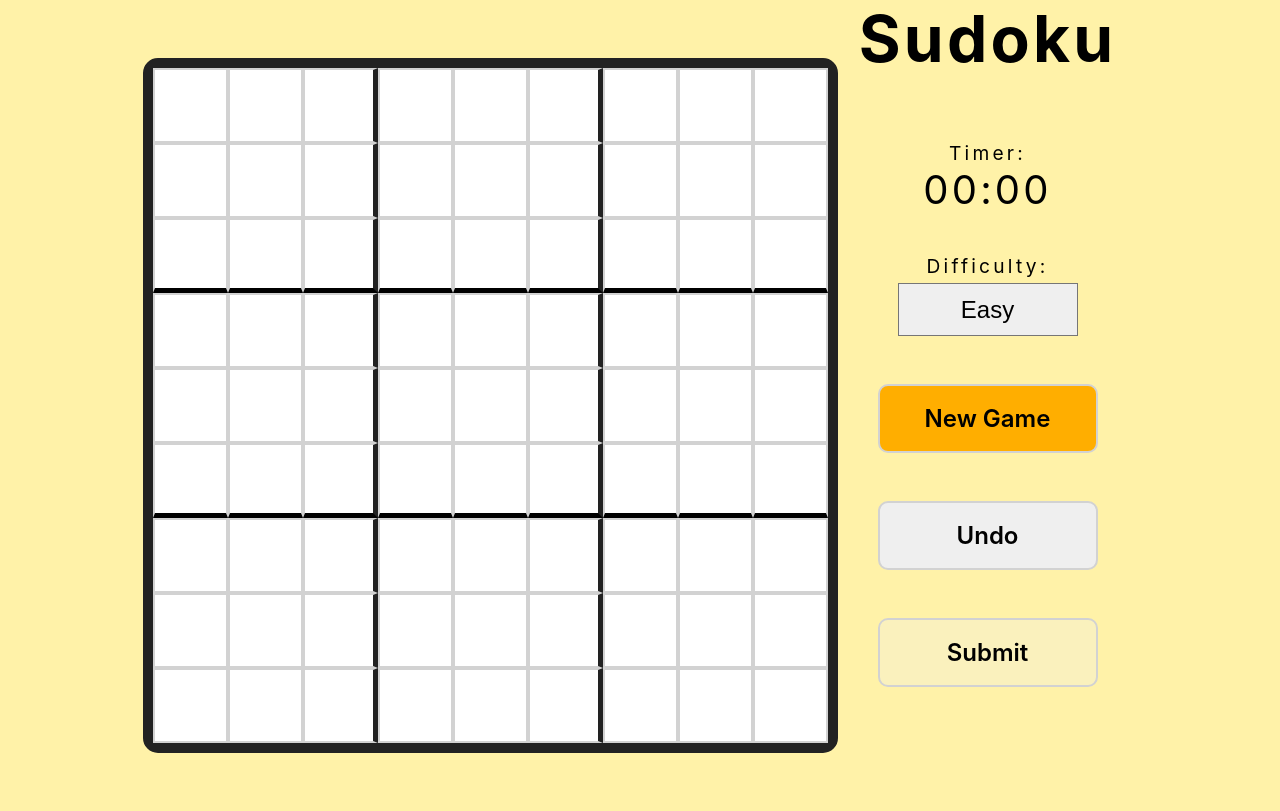
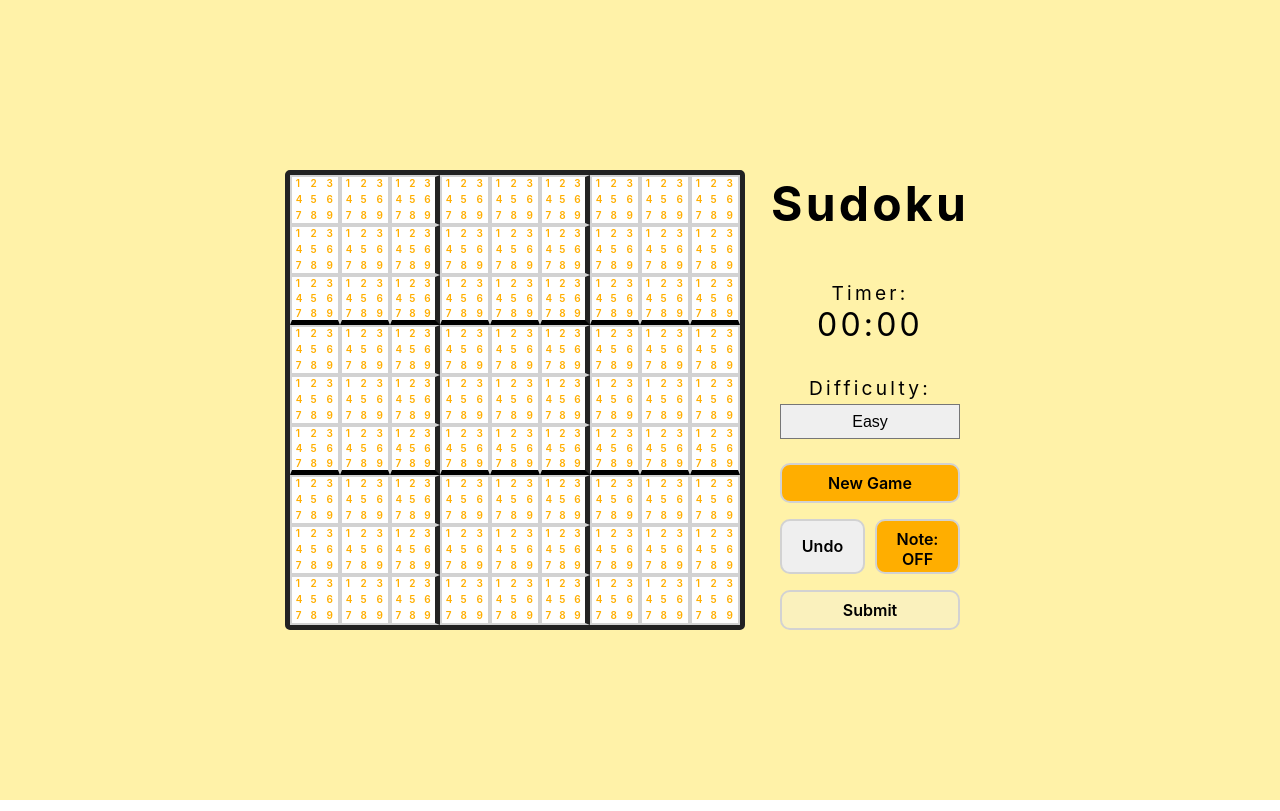
Before and after one commit to tangyvo/sudoku, a React (Create React App) app: page / in a window 1280 px wide. Built offline with nearby package versions, Linux system fonts and the light colour scheme.

Commit message:
working on the notes feature

```diff
--- a/src/App.js
+++ b/src/App.js
@@ -14,7 +14,8 @@ const App = () => {
   const [fullGrid, setFullGrid] = useState(false);
   const [error, setError] = useState(false);
   const [focus, setFocus] = useState(null);
-
+  const [note, setNote] = useState(false);
+  const [noteArr, setNoteArr] = useState(Array(81).fill([]));
   const [won, setWon] = useState(false);
 
   const newGame = () => {
@@ -32,6 +33,11 @@ const App = () => {
         setGameStart(true);
       });
   };
+
+  useEffect(() => {
+    let noteArrCopy = noteArr.map((arr, i) => [i, []])
+    setNoteArr(noteArrCopy);
+  }, [])
 
   useEffect(() => {
     let emptyBlock = grid.filter((block) => block === "0" || block === "")
@@ -52,14 +58,12 @@ const App = () => {
       }
       combination = combination.sort().join("");
       if (combination !== "123456789") {
-        console.log(combination, "no match", "ARRAY: ", arr);
         noMatch = true;
         setError(true);
       }
     }
 
     if (!noMatch) {
-      console.log(`you've won`);
       setError(false);
       setWon(true);
       let endTime = timer;
@@ -111,11 +115,16 @@ const App = () => {
       let gridHistoryCopy = gridHistory;
       gridHistoryCopy.push(gridCopy);
       setGridHistory(gridHistoryCopy);
-      console.log(gridHistory);
     }
 
     return e.target.value;
   };
+
+  const prevFocusRef  = useRef();
+
+  useEffect(() => {
+    prevFocusRef.current = focus;
+  })
 
   const moveFocus = (e) => {
     let focusCopy = focus;
@@ -129,12 +138,16 @@ const App = () => {
       focusCopy -= 9;
     }
 
-    if (focusCopy > 80 || focusCopy < 0) return;
-    setFocus(focusCopy);
+    // if (focusCopy > 80 || focusCopy < 0) return;
+    // setFocus(focusCopy);
 
-    if (document.getElementById(focusCopy)) {
-      document.getElementById(focusCopy).focus();
-    }
+    // let focusElem = document.getElementById(focusCopy);
+
+    // if (focusElem.classList.contains("block")) {
+    //   focusElem.focus();
+    // } else {
+    //   document.getElementById(prevFocusRef.current).blur();
+    // }
   };
 
   const handleFocus = (index) => {
@@ -151,11 +164,34 @@ const App = () => {
   const handleUndo = () => {
     let lastStep = gridHistory.length - 2;
     if (lastStep < 0) return;
-
     setGrid(gridHistory[lastStep]);
-    let updateGridHistory = gridHistory.splice(0, gridHistory.length-1);
+    let updateGridHistory = gridHistory.splice(0, gridHistory.length - 1);
     setGridHistory(updateGridHistory);
   };
+
+  const noteMode = () => {
+    setNote(!note);
+  }
+
+
+  useEffect(() => {
+    window.addEventListener("keydown", e => {
+      if (e.keyCode < 49 || e.keyCode > 57) return
+
+      const noteArrayCopy = noteArr;
+
+      const nums = noteArrayCopy[focus][1];
+
+      if (nums.includes(e.keyCode)) {
+        nums.join('').replace(e.keyCode, '').split('');
+      } else {
+        nums.push(e.keyCode);
+      }
+
+      console.log(nums)
+    });
+
+  }, [noteMode])
 
   return (
     <>
@@ -177,6 +213,8 @@ const App = () => {
           error={error}
           undo={handleUndo}
           gameStart={gameStart}
+          noteMode={noteMode}
+          note={note}
         />
       </div>
       <Won won={won} newGame={newGame} />
--- a/src/component/Block.jsx
+++ b/src/component/Block.jsx
@@ -1,4 +1,5 @@
 import React from "react";
+import Notes from './Notes';
 
 const Block = ({
   userInput,
@@ -12,12 +13,18 @@ const Block = ({
   return (
     <>
       {/* <div className="block">{index}</div> */}
-      {original !== "0" ? (
-        <div className={index === focus ? "original focus" : "original"}>
+      <div className="block notes">
+        <Notes />
+      </div>
+      {/* {original !== "0" ? (
+        <div
+          id={index}
+          className={index === focus ? "original focus" : "original"}
+        >
           {original}
         </div>
       ) : !gameStart ? (
-        <div className="block"></div>
+        <div className="block" id={index}></div>
       ) : (
         <input
           id={index}
@@ -28,7 +35,7 @@ const Block = ({
           onChange={(e) => userInput(e, index)}
           onClick={() => handleFocus(index)}
         />
-      )}
+      )} */}
     </>
   );
 };
--- a/src/component/Game.jsx
+++ b/src/component/Game.jsx
@@ -15,7 +15,6 @@ const Game = ({ grid, originalGrid, userInput, gameStart, focus, handleFocus })
           gameStart={gameStart}
           focus={focus}
           handleFocus={handleFocus}
-
         />
       ))}
     </div>
--- a/src/component/Menu.jsx
+++ b/src/component/Menu.jsx
@@ -1,7 +1,17 @@
 import React from "react";
 
-const Menu = ({ newGame, handleSubmit, handleDifficulty, timer, fullGrid, error, undo, gameStart}) => {
-
+const Menu = ({
+  newGame,
+  handleSubmit,
+  handleDifficulty,
+  timer,
+  fullGrid,
+  error,
+  undo,
+  gameStart,
+  noteMode,
+  note
+}) => {
   return (
     <nav className="menu">
       <h1 className="title">Sudoku</h1>
@@ -13,16 +23,19 @@ const Menu = ({ newGame, handleSubmit, handleDifficulty, timer, fullGrid, error,
         <option value="medium">Medium</option>
         <option value="hard">Hard</option>
       </select>
-      <button
-        className="btn btn-start active"
-        onClick={newGame}
-      >
+      <button className="btn btn-start active" onClick={newGame}>
         New Game
       </button>
+      <div className="btn-small">
+        <button
+          className={gameStart ? "btn btn-undo active" : "btn btn-undo"}
+          onClick={undo}
+        >
+          Undo
+        </button>
 
-      <button className={gameStart ? 'btn btn-undo active' : 'btn btn-undo'}
-      onClick={undo}>Undo</button>
-
+        <button className="btn btn-notes active" onClick={noteMode}>{note ? 'Note: ON' : 'Note: OFF'}</button>
+      </div>
       <button
         className={fullGrid ? "btn btn-submit active" : " btn btn-submit"}
         disabled={fullGrid ? false : true}
@@ -31,7 +44,7 @@ const Menu = ({ newGame, handleSubmit, handleDifficulty, timer, fullGrid, error,
         Submit
       </button>
 
-      <p className={error ? 'error show' : 'error'}>Oops! Try again ...</p>
+      <p className={error ? "error show" : "error"}>Oops! Try again ...</p>
     </nav>
   );
 };
--- /dev/null
+++ b/src/component/Notes.jsx
@@ -0,0 +1,19 @@
+import React from "react";
+
+const Notes = () => {
+  return (
+    <>
+      <div className="note note1">1</div>
+      <div className="note note2">2</div>
+      <div className="note note3">3</div>
+      <div className="note note4">4</div>
+      <div className="note note5">5</div>
+      <div className="note note6">6</div>
+      <div className="note note7">7</div>
+      <div className="note note8">8</div>
+      <div className="note note9">9</div>
+    </>
+  );
+};
+
+export default Notes;
--- a/src/component/WinningCombination.jsx
+++ b/src/component/WinningCombination.jsx
@@ -8,23 +8,23 @@ export const Winners = [
   [54, 55, 56, 57, 58, 59, 60, 61, 62],
   [63, 64, 65, 66, 67, 68, 69, 70, 71],
   [72, 73, 74, 75, 76, 77, 78, 79, 80],
-  // [0, 9, 18, 27, 36, 45, 54, 63, 72],
-  // [1, 10, 19, 28, 37, 46, 55, 64, 73],
-  // [2, 11, 20, 29, 38, 47, 56, 65, 74],
-  // [3, 12, 21, 30, 39, 48, 57, 66, 75],
-  // [4, 13, 22, 31, 40, 48, 57, 66, 75],
-  // [5, 14, 23, 32, 41, 49, 58, 67, 76],
-  // [6, 15, 24, 33, 42, 50, 59, 68, 77],
-  // [7, 16, 25, 34, 43, 51, 60, 69, 78],
-  // [8, 17, 26, 35, 44, 53, 61, 70, 79],
-  // [9, 18, 27, 36, 45, 54, 63, 71, 80],
-  // [0, 1, 2, 9, 10, 11, 18, 19, 20],
-  // [3, 4, 5, 12, 13, 14, 21, 22, 23],
-  // [6, 7, 8, 9, 15, 16, 17, 24, 25, 26],
-  // [27, 28, 29, 36, 37, 38, 45, 46, 47],
-  // [30, 31, 32, 39, 40, 41, 48, 49, 50],
-  // [33, 34, 35, 42, 43, 44, 51, 52, 53],
-  // [54, 55, 56, 63, 64, 65, 72, 73, 74],
-  // [57, 58, 59, 66, 67, 68, 75, 76, 77],
-  // [60, 61, 62, 69, 70, 71, 78, 79, 80]
+  [0, 9, 18, 27, 36, 45, 54, 63, 72],
+  [1, 10, 19, 28, 37, 46, 55, 64, 73],
+  [2, 11, 20, 29, 38, 47, 56, 65, 74],
+  [3, 12, 21, 30, 39, 48, 57, 66, 75],
+  [4, 13, 22, 31, 40, 48, 57, 66, 75],
+  [5, 14, 23, 32, 41, 49, 58, 67, 76],
+  [6, 15, 24, 33, 42, 50, 59, 68, 77],
+  [7, 16, 25, 34, 43, 51, 60, 69, 78],
+  [8, 17, 26, 35, 44, 53, 61, 70, 79],
+  [9, 18, 27, 36, 45, 54, 63, 71, 80],
+  [0, 1, 2, 9, 10, 11, 18, 19, 20],
+  [3, 4, 5, 12, 13, 14, 21, 22, 23],
+  [6, 7, 8, 9, 15, 16, 17, 24, 25, 26],
+  [27, 28, 29, 36, 37, 38, 45, 46, 47],
+  [30, 31, 32, 39, 40, 41, 48, 49, 50],
+  [33, 34, 35, 42, 43, 44, 51, 52, 53],
+  [54, 55, 56, 63, 64, 65, 72, 73, 74],
+  [57, 58, 59, 66, 67, 68, 75, 76, 77],
+  [60, 61, 62, 69, 70, 71, 78, 79, 80]
 ];
--- a/src/index.scss
+++ b/src/index.scss
@@ -2,6 +2,7 @@
   margin: 0;
   padding: 0;
   box-sizing: border-box;
+  // border: 1px solid red;
 }
 
 body {
@@ -27,8 +28,9 @@ $accent: rgb(255, 174, 0);
 
 .title {
   text-align: center;
-  padding-bottom: 1em;
-  font-size: 4rem;
+  padding: 1em 0;
+  font-size: 3rem;
+  margin-top: 4rem;
 }
 
 .app {
@@ -44,8 +46,8 @@ $accent: rgb(255, 174, 0);
   display: grid;
   grid-template-columns: repeat(9, 1fr);
   grid-template-rows: repeat(9, 1fr);
-  border: 10px solid $dark-gray;
-  border-radius: 15px;
+  border: 5px solid $dark-gray;
+  border-radius: 5px;
 
   :nth-child(9n-6),
   :nth-child(9n-3) {
@@ -76,11 +78,11 @@ $accent: rgb(255, 174, 0);
 
 .block,
 .original {
-  width: 75px;
-  height: 75px;
+  width: 50px;
+  height: 50px;
   border: 2px solid $gray;
   text-align: center;
-  font-size: 2rem;
+  font-size: 1.5rem;
   font-weight: 600;
   outline: none;
   background-color: white;
@@ -102,27 +104,26 @@ $accent: rgb(255, 174, 0);
 }
 
 .focus {
-  border: 5px solid $accent;
+  border: 3px solid $accent;
 }
-
 
 .menu {
   display: flex;
   flex-direction: column;
   justify-content: flex-start;
   align-items: center;
-  width: 300px;
+  width: 250px;
   min-height: calc(75px * 9);
 }
 
 .btn {
   font-family: inherit;
-  font-size: 1.5rem;
-  padding: 0.75em 1.5em;
-  margin: 1em 0;
+  font-size: 1rem;
+  padding: 0.5em 1em;
+  margin: 0.5em 0;
   font-weight: 600;
   outline: none;
-  width: 220px;
+  width: 180px;
   border-radius: 10px;
   border: 2px solid $gray;
   transition: 250ms ease;
@@ -146,7 +147,7 @@ p {
 
 select {
   margin: 0.2em 0 1em 0;
-  font-size: 1.5rem;
+  font-size: 1rem;
   width: 180px;
   text-align: center;
   -webkit-appearance: none;
@@ -162,7 +163,7 @@ option {
 }
 
 .timer {
-  font-size: 2.5rem;
+  font-size: 2rem;
   text-align: center;
   margin-bottom: 1em;
 }
@@ -199,7 +200,62 @@ option {
   cursor: pointer;
 }
 
+.btn-small {
+  display: flex;
+  width: 180px;
+  justify-content: space-between;
+
+  .btn {
+    width: 85px;
+    height: 55px;
+  }
+}
+
 .show {
   opacity: 1;
   display: block;
 }
+
+.notes {
+  position: relative;
+
+  :nth-child(9n-6),
+  :nth-child(9n-3) {
+    border-right: none;
+  }
+}
+
+.note {
+  font-size: 10px;
+  position: absolute;
+}
+
+.note1,
+.note4,
+.note7 {
+  left: 8%;
+}
+
+.note2,
+.note5,
+.note8 {
+  left: 40%;
+}
+
+.note3,
+.note6,
+.note9 {
+  left: 75%;
+}
+
+.note4,
+.note5,
+.note6 {
+  top: 35%;
+}
+
+.note7,
+.note8,
+.note9 {
+  top: 70%;
+}
```
